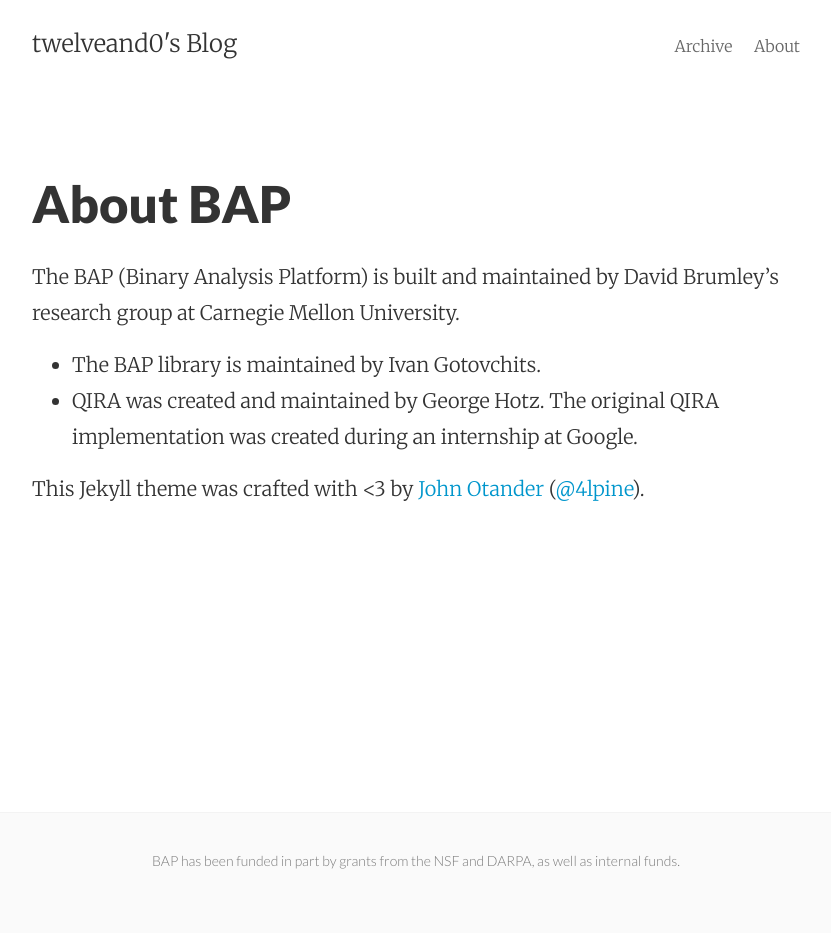
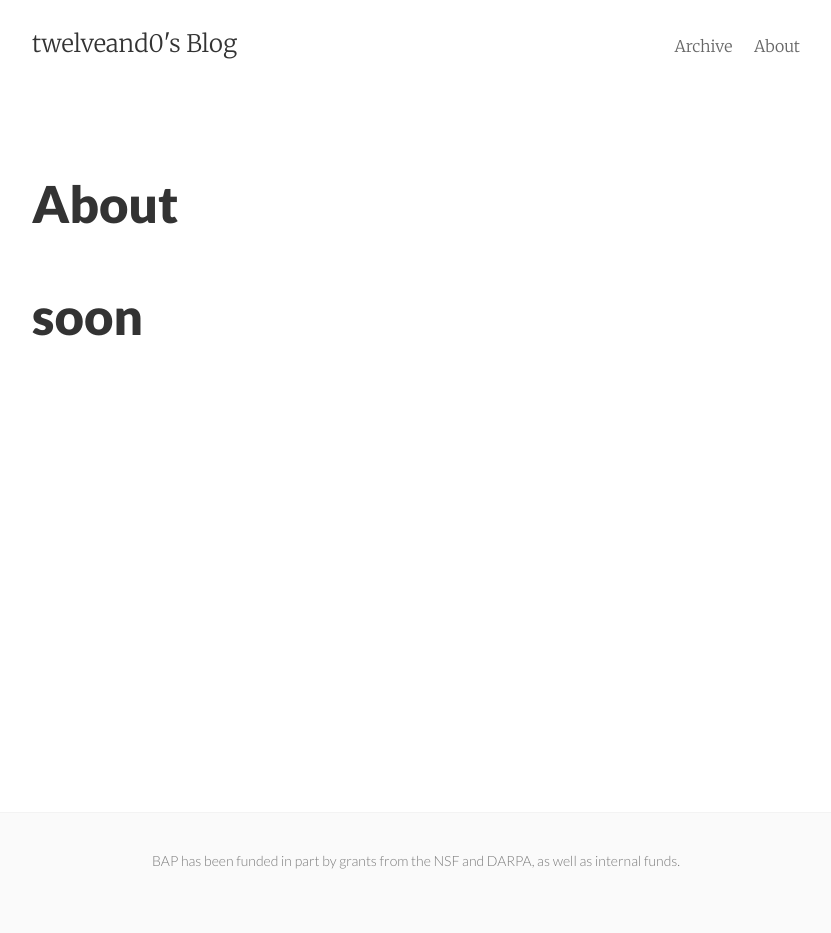
Before and after one commit to taolunban/taolunban.github.io, a Jekyll site: the page built from about.md, in a window 1280 px wide. Shown: the whole page, without its empty margins (224-1055 px from the left). Built offline with Jekyll 4.4.1, drawn with Linux system fonts in a browser that asks for light colours.

Commit message:
Update about.md

```diff
--- a/about.md
+++ b/about.md
@@ -1,16 +1,7 @@
 ---
 layout: page
-title: About BAP
+title: About
 permalink: /about/
 ---
 
-The BAP (Binary Analysis Platform) is built and maintained by David
-Brumley's research group at Carnegie Mellon University.
-
-* The BAP library is maintained by Ivan Gotovchits.
-* QIRA was created and maintained by George Hotz.  The original QIRA
-implementation was created during an internship at Google.
-
-
-This Jekyll theme was crafted with <3 by [John Otander](http://johnotander.com)
-([@4lpine](https://twitter.com/4lpine)).
+## soon
```
